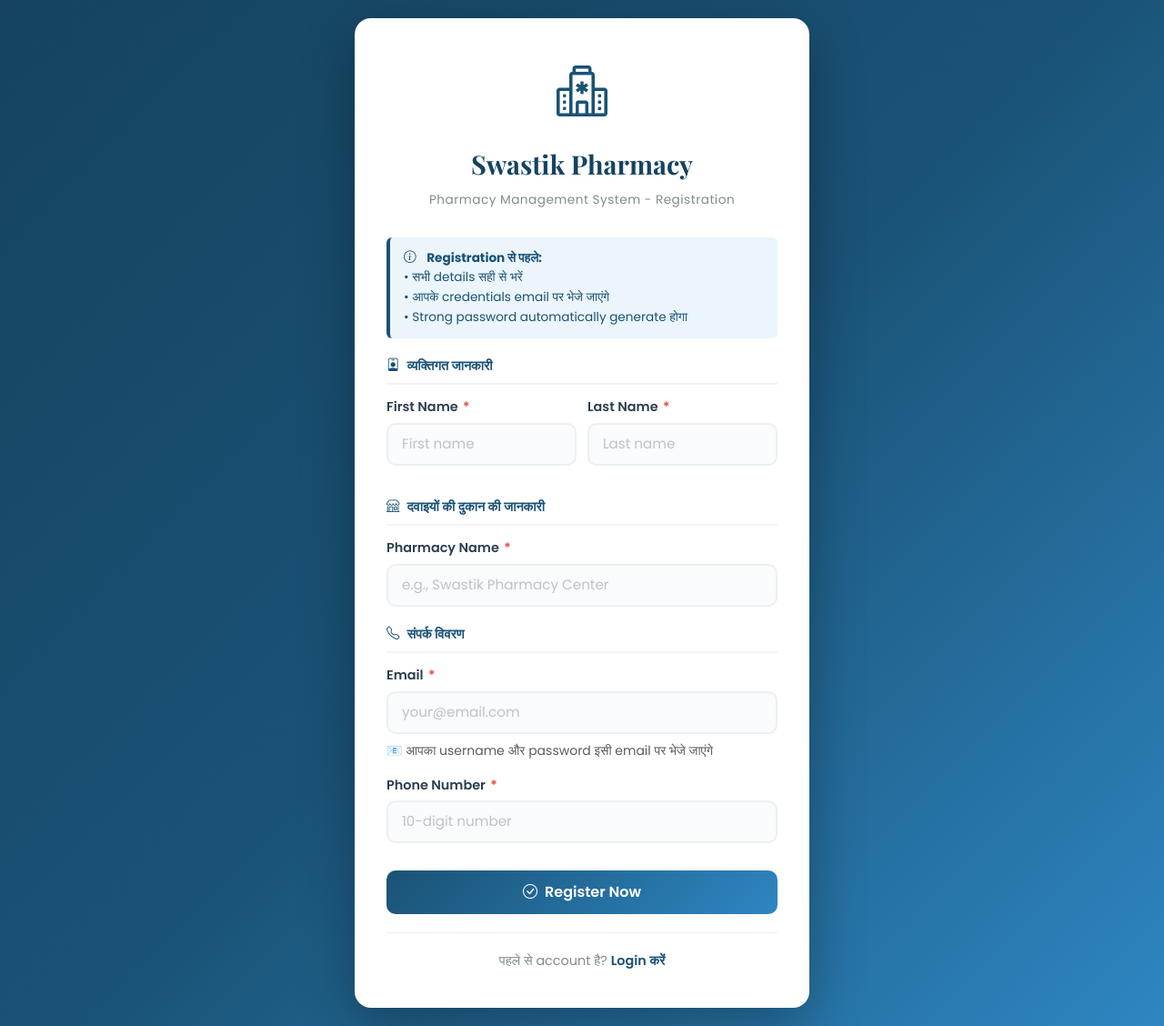
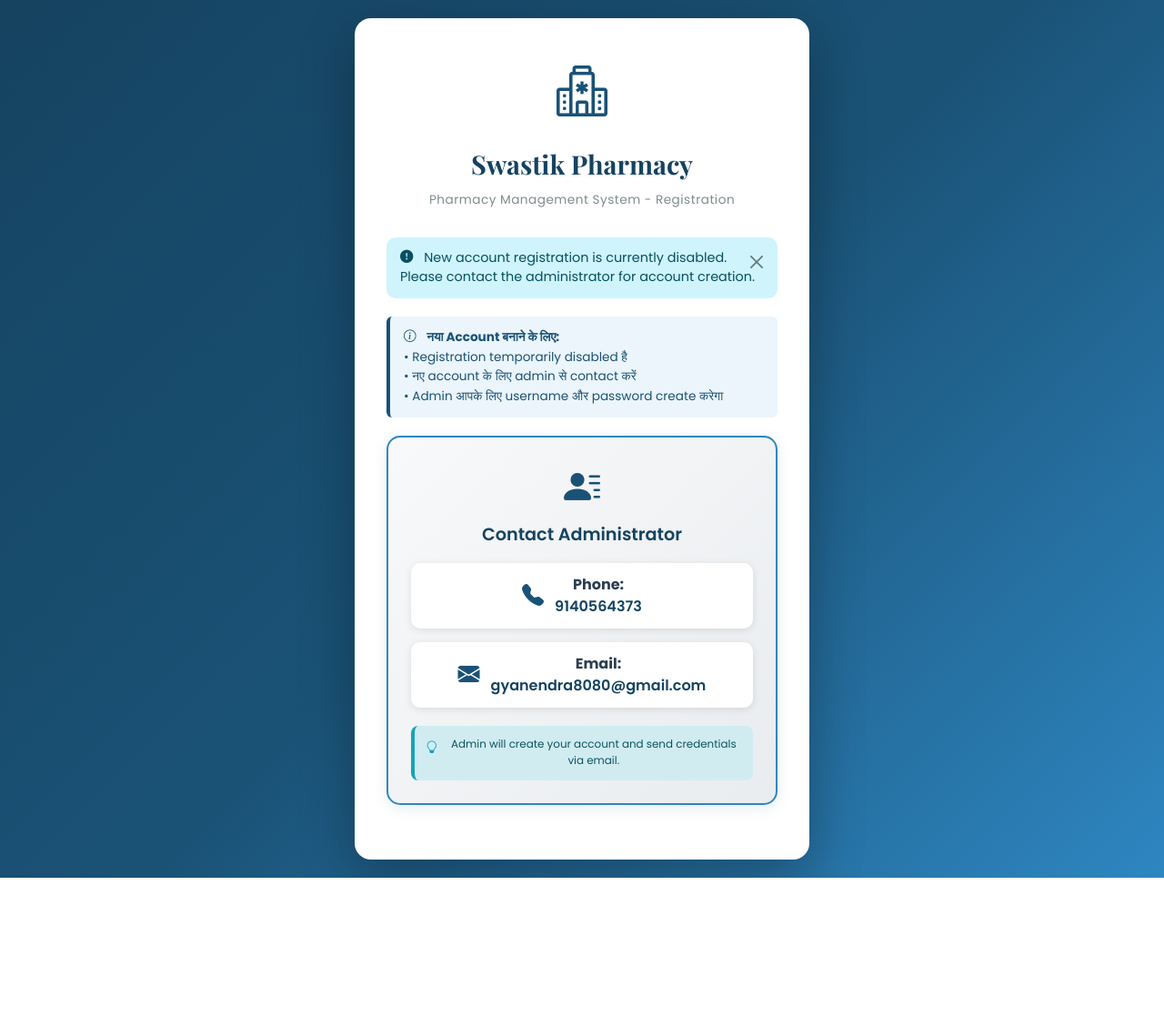
Before and after one commit to GYANENDRA8080/tech_pharmacy, a Django app: page /register/ in a window 1280 px wide. Shown: the whole page at 91% size. After the commit the page ends 965 px from the top, so only its background shows below. Run offline with Django 4.2, Linux system fonts and the light colour scheme.

Commit message:
Disable new user registration, show contact info for admin account creation

```diff
--- a/pharmacy/templates/pharmacy/login.html
+++ b/pharmacy/templates/pharmacy/login.html
@@ -332,8 +332,9 @@
                 <!-- Register Link -->
                 <div class="login-link"
                     style="text-align: center; margin-top: 20px; padding-top: 20px; border-top: 1px solid #ecf0f1; color: #7f8c8d; font-size: 0.9rem;">
-                    अभी तक account नहीं है? <a href="{% url 'register' %}"
-                        style="color: var(--primary); text-decoration: none; font-weight: 600;">Register करें</a>
+                    नए account के लिए <a href="{% url 'register' %}"
+                        style="color: var(--primary); text-decoration: none; font-weight: 600;">Admin से Contact
+                        करें</a>
                 </div>
 
                 <!-- Footer -->
--- a/pharmacy/templates/pharmacy/register.html
+++ b/pharmacy/templates/pharmacy/register.html
@@ -224,14 +224,102 @@
                     font-size: 3rem;
                 }
 
-                .form-row {
-                    grid-template-columns: 1fr;
+                .contact-card {
+                    padding: 20px;
+                }
+
+                .contact-item {
+                    flex-direction: column;
+                    text-align: center;
+                    gap: 8px;
+                }
+
+                .contact-link {
+                    font-size: 0.95rem;
                 }
             }
 
-            .required {
-                color: var(--danger);
-                margin-left: 2px;
+            .contact-card {
+                background: linear-gradient(135deg, #f8f9fa 0%, #e9ecef 100%);
+                border: 2px solid var(--primary-light);
+                border-radius: 15px;
+                padding: 25px;
+                margin: 20px 0;
+                text-align: center;
+                box-shadow: 0 4px 15px rgba(26, 82, 118, 0.1);
+            }
+
+            .contact-header {
+                margin-bottom: 20px;
+            }
+
+            .contact-icon {
+                font-size: 2.5rem;
+                color: var(--primary);
+                margin-bottom: 10px;
+                display: block;
+            }
+
+            .contact-header h4 {
+                color: var(--primary-dark);
+                font-weight: 600;
+                margin: 0;
+                font-size: 1.2rem;
+            }
+
+            .contact-details {
+                display: flex;
+                flex-direction: column;
+                gap: 15px;
+                margin-bottom: 20px;
+            }
+
+            .contact-item {
+                display: flex;
+                align-items: center;
+                justify-content: center;
+                gap: 12px;
+                padding: 12px;
+                background: white;
+                border-radius: 10px;
+                box-shadow: 0 2px 8px rgba(0, 0, 0, 0.1);
+            }
+
+            .contact-item i {
+                font-size: 1.5rem;
+                color: var(--primary);
+                flex-shrink: 0;
+            }
+
+            .contact-link {
+                color: var(--primary-dark);
+                text-decoration: none;
+                font-weight: 600;
+                font-size: 1rem;
+                transition: color 0.2s;
+            }
+
+            .contact-link:hover {
+                color: var(--primary);
+                text-decoration: underline;
+            }
+
+            .contact-note {
+                background: #d1ecf1;
+                color: #0c5460;
+                padding: 12px;
+                border-radius: 8px;
+                border-left: 4px solid #17a2b8;
+                font-size: 0.85rem;
+                display: flex;
+                align-items: flex-start;
+                gap: 8px;
+            }
+
+            .contact-note i {
+                color: #17a2b8;
+                flex-shrink: 0;
+                margin-top: 2px;
             }
         </style>
     </head>
@@ -262,85 +350,40 @@
                 <!-- Info Box -->
                 <div class="info-box">
                     <i class="bi bi-info-circle"></i>
-                    <strong>Registration से पहले:</strong><br>
-                    • सभी details सही से भरें<br>
-                    • आपके credentials email पर भेजे जाएंगे<br>
-                    • Strong password automatically generate होगा
+                    <strong>नया Account बनाने के लिए:</strong><br>
+                    • Registration temporarily disabled है<br>
+                    • नए account के लिए admin से contact करें<br>
+                    • Admin आपके लिए username और password create करेगा
                 </div>
 
-                <!-- Registration Form -->
-                <form method="POST">
-                    {% csrf_token %}
-
-                    <!-- Personal Details -->
-                    <div class="form-section-title">
-                        <i class="bi bi-person-badge me-2"></i>व्यक्तिगत जानकारी
+                <!-- Contact Information -->
+                <div class="contact-card">
+                    <div class="contact-header">
+                        <i class="bi bi-person-lines-fill contact-icon"></i>
+                        <h4>Contact Administrator</h4>
                     </div>
-
-                    <div class="form-row">
-                        <div class="form-group">
-                            <label for="first_name" class="form-label">
-                                First Name <span class="required">*</span>
-                            </label>
-                            <input type="text" class="form-control" id="first_name" name="first_name"
-                                placeholder="First name" required>
+                    <div class="contact-details">
+                        <div class="contact-item">
+                            <i class="bi bi-telephone-fill"></i>
+                            <div>
+                                <strong>Phone:</strong><br>
+                                <a href="tel:9140564373" class="contact-link">9140564373</a>
+                            </div>
                         </div>
-                        <div class="form-group">
-                            <label for="last_name" class="form-label">
-                                Last Name <span class="required">*</span>
-                            </label>
-                            <input type="text" class="form-control" id="last_name" name="last_name"
-                                placeholder="Last name" required>
+                        <div class="contact-item">
+                            <i class="bi bi-envelope-fill"></i>
+                            <div>
+                                <strong>Email:</strong><br>
+                                <a href="mailto:gyanendra8080@gmail.com"
+                                    class="contact-link">gyanendra8080@gmail.com</a>
+                            </div>
                         </div>
                     </div>
-
-                    <!-- Pharmacy Details -->
-                    <div class="form-section-title">
-                        <i class="bi bi-shop me-2"></i>दवाइयों की दुकान की जानकारी
+                    <div class="contact-note">
+                        <i class="bi bi-lightbulb"></i>
+                        <small>Admin will create your account and send credentials via email.</small>
                     </div>
-
-                    <div class="form-group">
-                        <label for="pharmacy_name" class="form-label">
-                            Pharmacy Name <span class="required">*</span>
-                        </label>
-                        <input type="text" class="form-control" id="pharmacy_name" name="pharmacy_name"
-                            placeholder="e.g., Swastik Pharmacy Center" required>
-                    </div>
-
-                    <!-- Contact Details -->
-                    <div class="form-section-title">
-                        <i class="bi bi-telephone me-2"></i>संपर्क विवरण
-                    </div>
-
-                    <div class="form-group">
-                        <label for="email" class="form-label">
-                            Email <span class="required">*</span>
-                        </label>
-                        <input type="email" class="form-control" id="email" name="email" placeholder="your@email.com"
-                            required>
-                        <small class="text-muted d-block mt-2">
-                            📧 आपका username और password इसी email पर भेजे जाएंगे
-                        </small>
-                    </div>
-
-                    <div class="form-group">
-                        <label for="phone" class="form-label">
-                            Phone Number <span class="required">*</span>
-                        </label>
-                        <input type="tel" class="form-control" id="phone" name="phone" placeholder="10-digit number"
-                            required>
-                    </div>
-
-                    <!-- Submit Button -->
-                    <button type="submit" class="btn-register">
-                        <i class="bi bi-check-circle me-2"></i>Register Now
-                    </button>
-
-                    <!-- Login Link -->
-                    <div class="login-link">
-                        पहले से account है? <a href="{% url 'login' %}">Login करें</a>
-                    </div>
-                </form>
+                </div>
             </div>
         </div>
 
--- a/pharmacy/views.py
+++ b/pharmacy/views.py
@@ -54,73 +54,15 @@ def generate_secure_password(length=12):
 
 
 def register_view(request):
-    """User registration page"""
+    """User registration page - Disabled, contact admin for new accounts"""
     if request.user.is_authenticated:
         return redirect("dashboard")
 
-    if request.method == "POST":
-        first_name = request.POST.get("first_name", "").strip()
-        last_name = request.POST.get("last_name", "").strip()
-        email = request.POST.get("email", "").strip()
-        pharmacy_name = request.POST.get("pharmacy_name", "").strip()
-        phone = request.POST.get("phone", "").strip()
-
-        # Validation
-        if not all([first_name, last_name, email, pharmacy_name, phone]):
-            messages.error(request, "सभी fields जरूरी हैं! (All fields are required)")
-            return render(request, "pharmacy/register.html")
-
-        # Check if email already exists
-        if User.objects.filter(email=email).exists():
-            messages.error(
-                request,
-                "यह email पहले से registered है! (This email is already registered)",
-            )
-            return render(request, "pharmacy/register.html")
-
-        # Generate unique username from first_name + random digits
-        base_username = f"{first_name.lower()}{random.randint(100, 999)}"
-        username = base_username
-
-        # Check if username exists
-        counter = 1
-        while User.objects.filter(username=username).exists():
-            username = f"{base_username}_{counter}"
-            counter += 1
-
-        # Generate secure password
-        password = generate_secure_password()
-
-        # Create user
-        try:
-            user = User.objects.create_user(
-                username=username,
-                email=email,
-                password=password,
-                first_name=first_name,
-                last_name=last_name,
-                is_staff=True,  # Can access admin panel
-            )
-
-            # Send credentials via email
-            send_credentials_email(
-                email=email,
-                first_name=first_name,
-                username=username,
-                password=password,
-                pharmacy_name=pharmacy_name,
-            )
-
-            messages.success(
-                request,
-                f"✅ Registration successful! आपका username और password आपके email पर भेजा जा चुका है। (Credentials sent to your email)",
-            )
-            return redirect("login")
-
-        except Exception as e:
-            messages.error(request, f"Error during registration: {str(e)}")
-            return render(request, "pharmacy/register.html")
-
+    # Registration is disabled - show contact message
+    messages.info(
+        request,
+        "New account registration is currently disabled. Please contact the administrator for account creation.",
+    )
     return render(request, "pharmacy/register.html")
 
 
```
Also changed, not shown: pharmacy/templates/admin/auth/user/change_password.html (added, +114 -0 lines), pharmacy/templates/admin/password_change_form.html (added, +125 -0 lines).
